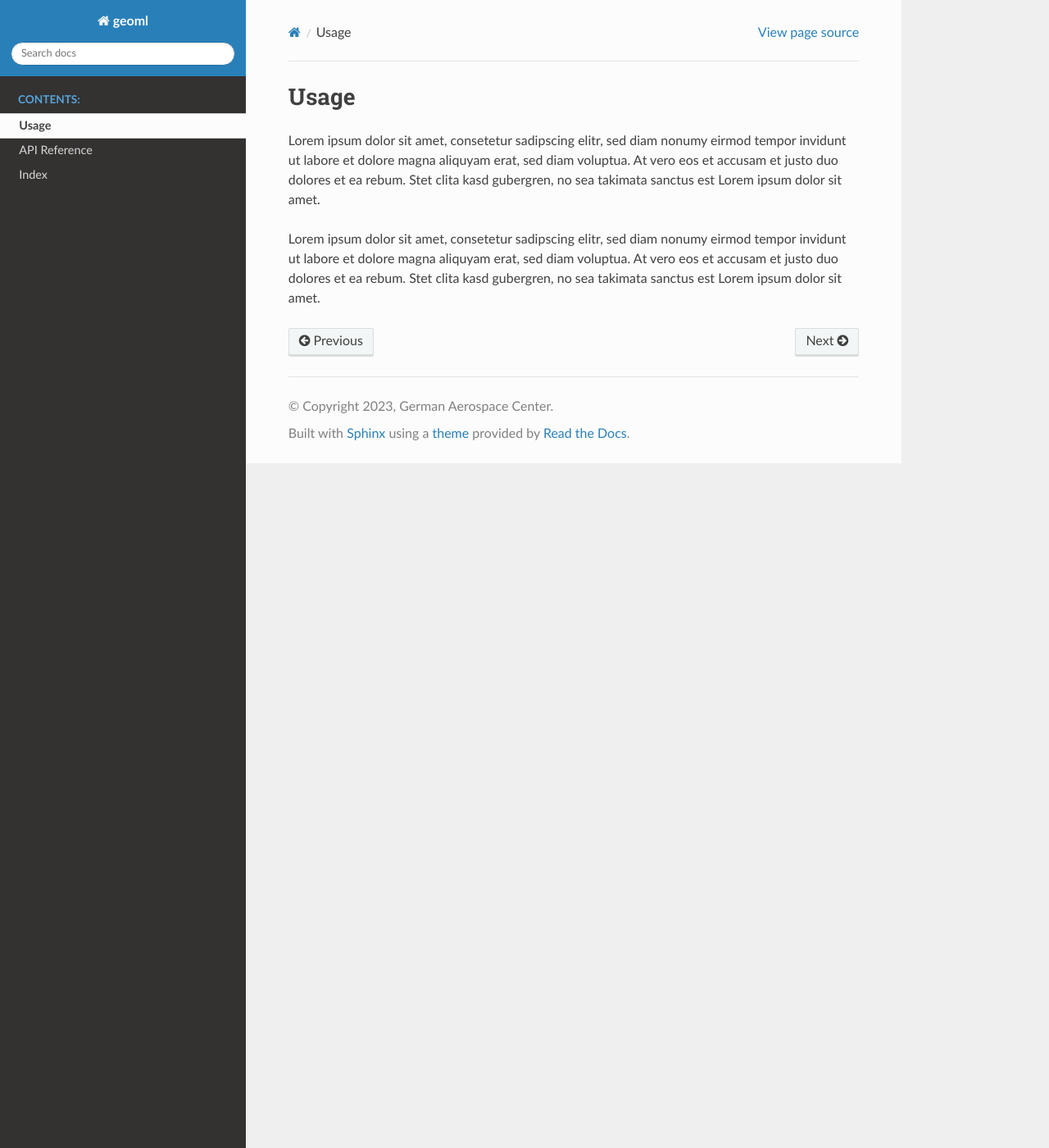
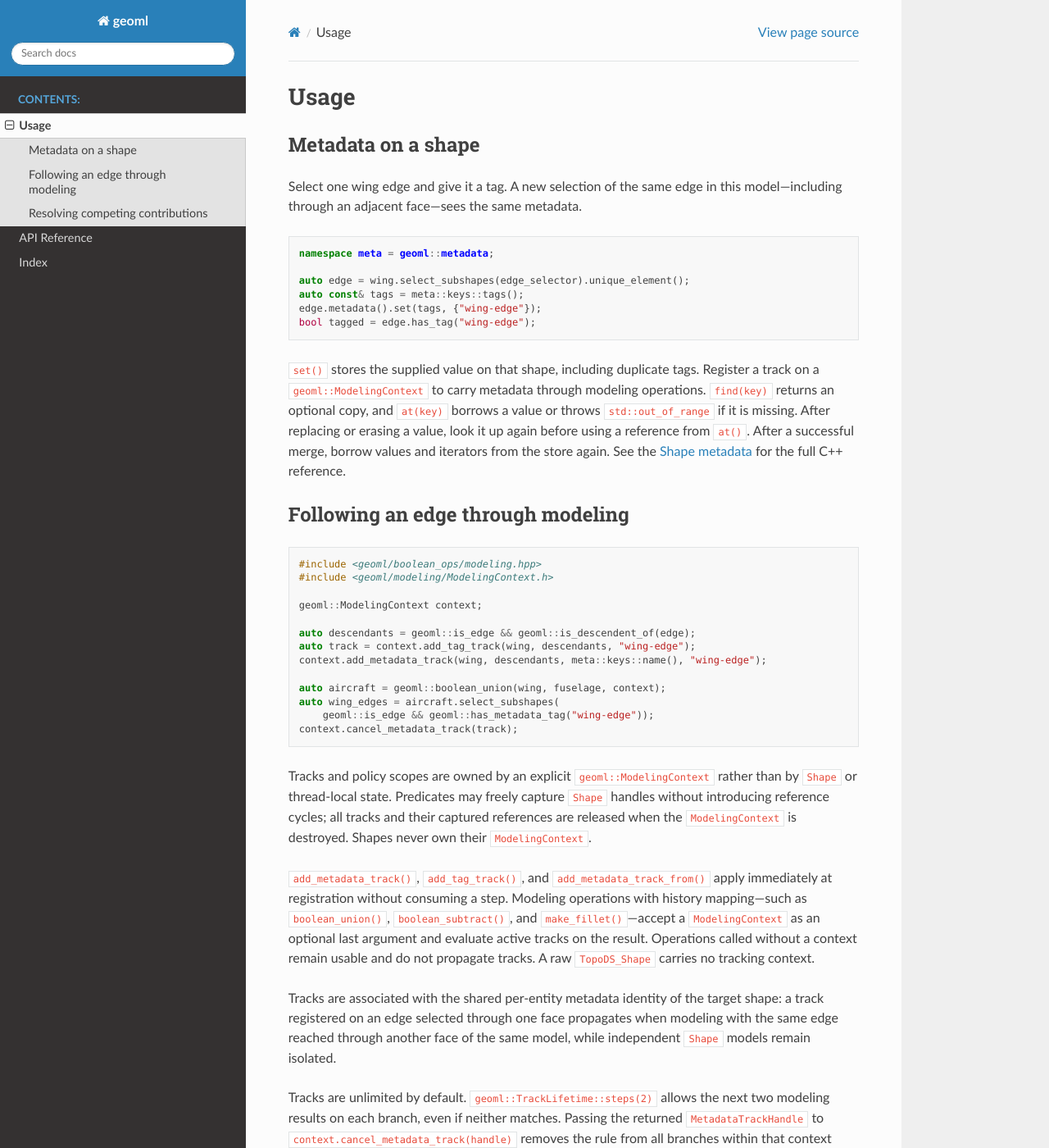
Before and after one commit to DLR-SC/geoml, a Sphinx documentation site: the page built from docs/usage.rst, in a window 1280 px wide and 1400 px high. Shown: the whole window at 82% size. Built offline with Sphinx 7.4.7 and the Read the Docs theme 3.1.0, drawn with Linux system fonts in a browser that asks for light colours; some of the changed text lies outside the part shown.

Commit message:
Document typed metadata API and ModelingContext

```diff
--- a/docs/usage.rst
+++ b/docs/usage.rst
@@ -1,12 +1,121 @@
-.. `toctree`
-
 Usage
 =====
 
-Lorem ipsum dolor sit amet, consetetur sadipscing elitr, sed diam nonumy eirmod tempor invidunt
-ut labore et dolore magna aliquyam erat, sed diam voluptua. At vero eos et accusam et justo duo
-dolores et ea rebum. Stet clita kasd gubergren, no sea takimata sanctus est Lorem ipsum dolor sit amet.
+.. _metadata-usage:
 
-Lorem ipsum dolor sit amet, consetetur sadipscing elitr, sed diam nonumy eirmod tempor invidunt ut labore
-et dolore magna aliquyam erat, sed diam voluptua. At vero eos et accusam et justo duo dolores et ea rebum.
-Stet clita kasd gubergren, no sea takimata sanctus est Lorem ipsum dolor sit amet.
+Metadata on a shape
+-------------------
+
+Select one wing edge and give it a tag. A new selection of the same edge
+in this model—including through an adjacent face—sees the same metadata.
+
+.. code-block:: cpp
+
+   namespace meta = geoml::metadata;
+
+   auto edge = wing.select_subshapes(edge_selector).unique_element();
+   auto const& tags = meta::keys::tags();
+   edge.metadata().set(tags, {"wing-edge"});
+   bool tagged = edge.has_tag("wing-edge");
+
+``set()`` stores the supplied value on that shape, including duplicate tags.
+Register a track on a ``geoml::ModelingContext`` to carry metadata through
+modeling operations. ``find(key)`` returns an optional copy, and ``at(key)``
+borrows a value or throws ``std::out_of_range`` if it is missing. After
+replacing or erasing a value, look it up again before using a reference from
+``at()``. After a successful merge, borrow values and iterators from the store
+again. See the :ref:`metadata-api` for the full C++ reference.
+
+Following an edge through modeling
+----------------------------------
+
+.. code-block:: cpp
+
+   #include <geoml/boolean_ops/modeling.hpp>
+   #include <geoml/modeling/ModelingContext.h>
+
+   geoml::ModelingContext context;
+
+   auto descendants = geoml::is_edge && geoml::is_descendent_of(edge);
+   auto track = context.add_tag_track(wing, descendants, "wing-edge");
+   context.add_metadata_track(wing, descendants, meta::keys::name(), "wing-edge");
+
+   auto aircraft = geoml::boolean_union(wing, fuselage, context);
+   auto wing_edges = aircraft.select_subshapes(
+       geoml::is_edge && geoml::has_metadata_tag("wing-edge"));
+   context.cancel_metadata_track(track);
+
+Tracks and policy scopes are owned by an explicit ``geoml::ModelingContext``
+rather than by ``Shape`` or thread-local state. Predicates may freely capture
+``Shape`` handles without introducing reference cycles; all tracks and their
+captured references are released when the ``ModelingContext`` is destroyed.
+Shapes never own their ``ModelingContext``.
+
+``add_metadata_track()``, ``add_tag_track()``, and
+``add_metadata_track_from()`` apply immediately at registration without
+consuming a step. Modeling operations with history mapping—such as
+``boolean_union()``, ``boolean_subtract()``, and ``make_fillet()``—accept a
+``ModelingContext`` as an optional last argument and evaluate active tracks on
+the result. Operations called without a context remain usable and do not
+propagate tracks. A raw ``TopoDS_Shape`` carries no tracking context.
+
+Tracks are associated with the shared per-entity metadata identity of the
+target shape: a track registered on an edge selected through one face
+propagates when modeling with the same edge reached through another face of the
+same model, while independent ``Shape`` models remain isolated.
+
+Tracks are unlimited by default. ``geoml::TrackLifetime::steps(2)`` allows the
+next two modeling results on each branch, even if neither matches. Passing the
+returned ``MetadataTrackHandle`` to ``context.cancel_metadata_track(handle)``
+removes the rule from all branches within that context while leaving already
+written metadata values intact.
+
+The direct tag helpers (``add_meta_tag()``, ``add_meta_tag_to_subshapes()``,
+``has_tag()``, and ``has_metadata_tag()``) read and write the typed ``tags``
+key. The legacy ``TagTrack`` class and shape-based tracking methods
+(``Shape::add_tag_track()``, ``Shape::apply_tag_tracks()``,
+``Shape::get_tag_tracks()``) were removed in favor of ``ModelingContext``.
+
+Resolving competing contributions
+---------------------------------
+
+Create a scoped policy on the ``ModelingContext`` to control how competing
+contributions are resolved during modeling. This policy keeps the wing's tags
+when both inputs contribute to the same edge. An edge with contributions only
+from the fuselage keeps those tags.
+
+.. code-block:: cpp
+
+   context.add_tag_track(fuselage, geoml::is_edge, "fuselage-edge");
+
+   auto scope = context.create_policy_scope(
+       meta::MetadataPolicy{}
+           .for_key(tags, meta::prefer_input(0)));
+
+   auto tagged_aircraft = geoml::boolean_union(wing, fuselage, context);
+
+``create_policy_scope()`` returns a ``[[nodiscard]]`` RAII
+``geoml::metadata::MetadataScope`` guard. Nested scopes override only the keys
+they specify and inherit all other keys from enclosing scopes on the same
+context. Destruction of the guard restores the previous policy state, including
+during exception unwinding. A ``ModelingContext`` is not thread-safe for
+concurrent access.
+
+A modeling operation selects one resolver per key, even for a single
+contribution. It checks the following in order:
+
+#. The innermost active policy scope on the ``ModelingContext`` that defines
+   a resolver for the key.
+#. Enclosing policy scopes on that ``ModelingContext``.
+#. The registered default resolver for the key.
+#. The generic resolver, which accepts one value or equal values.
+
+Names and colors require equality by default. The default tags resolver
+keeps the first occurrence of each tag. To choose a default for a custom
+key, call ``register_default_resolver(key, resolver)`` once at setup. Keys
+with the same name and type are interchangeable.
+
+Policies affect only the operations executed while the scope is active and do
+not modify or cancel tracks. Later operations can apply the same tracks under a
+different policy scope. See the :ref:`metadata-resolvers-api` for
+``prefer_input()``, custom callbacks, and conflict diagnostics.
```
Also changed, not shown: ChangeLog.md (+6 -0 lines), docs/api.rst (+48 -9 lines), 1 other file.
